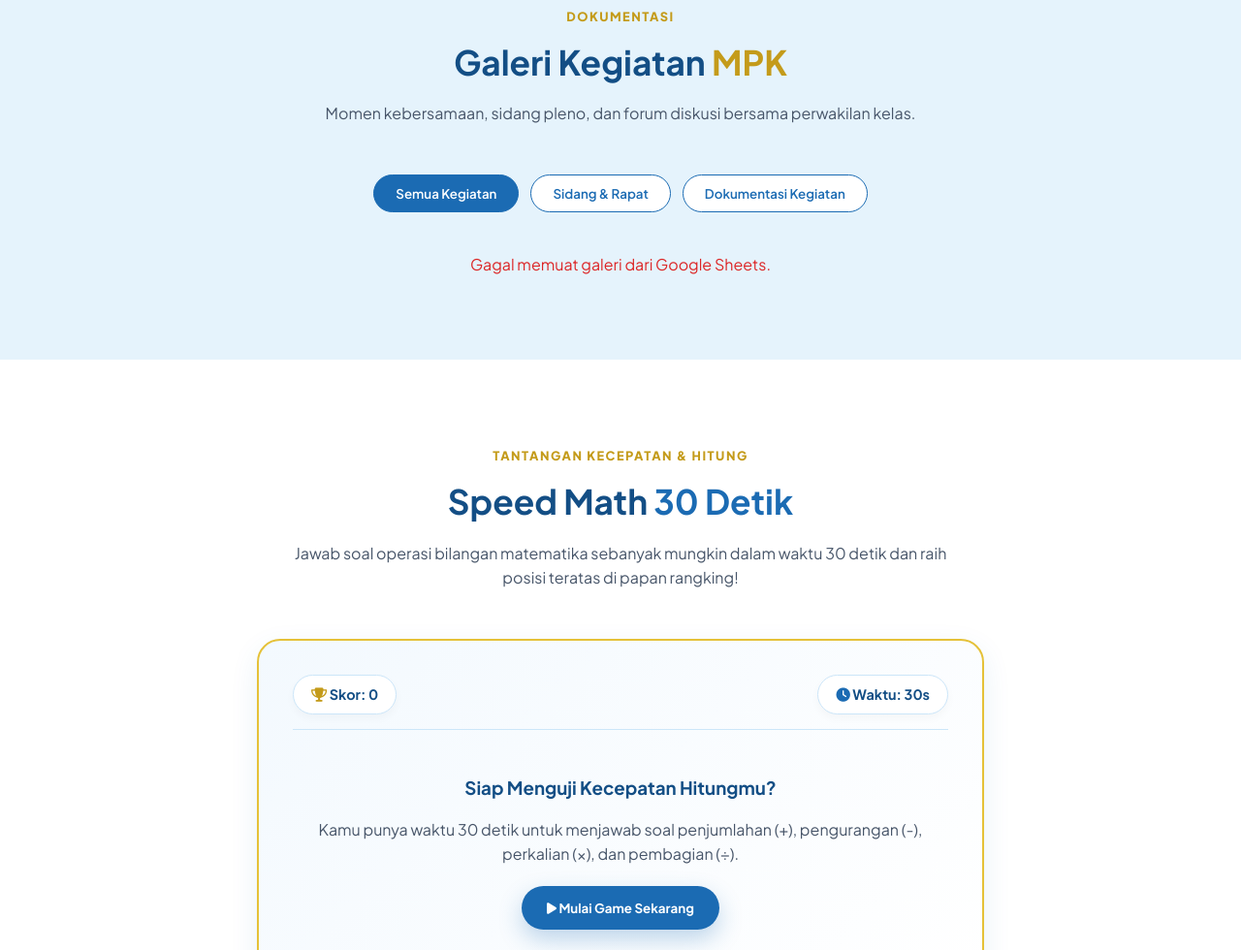
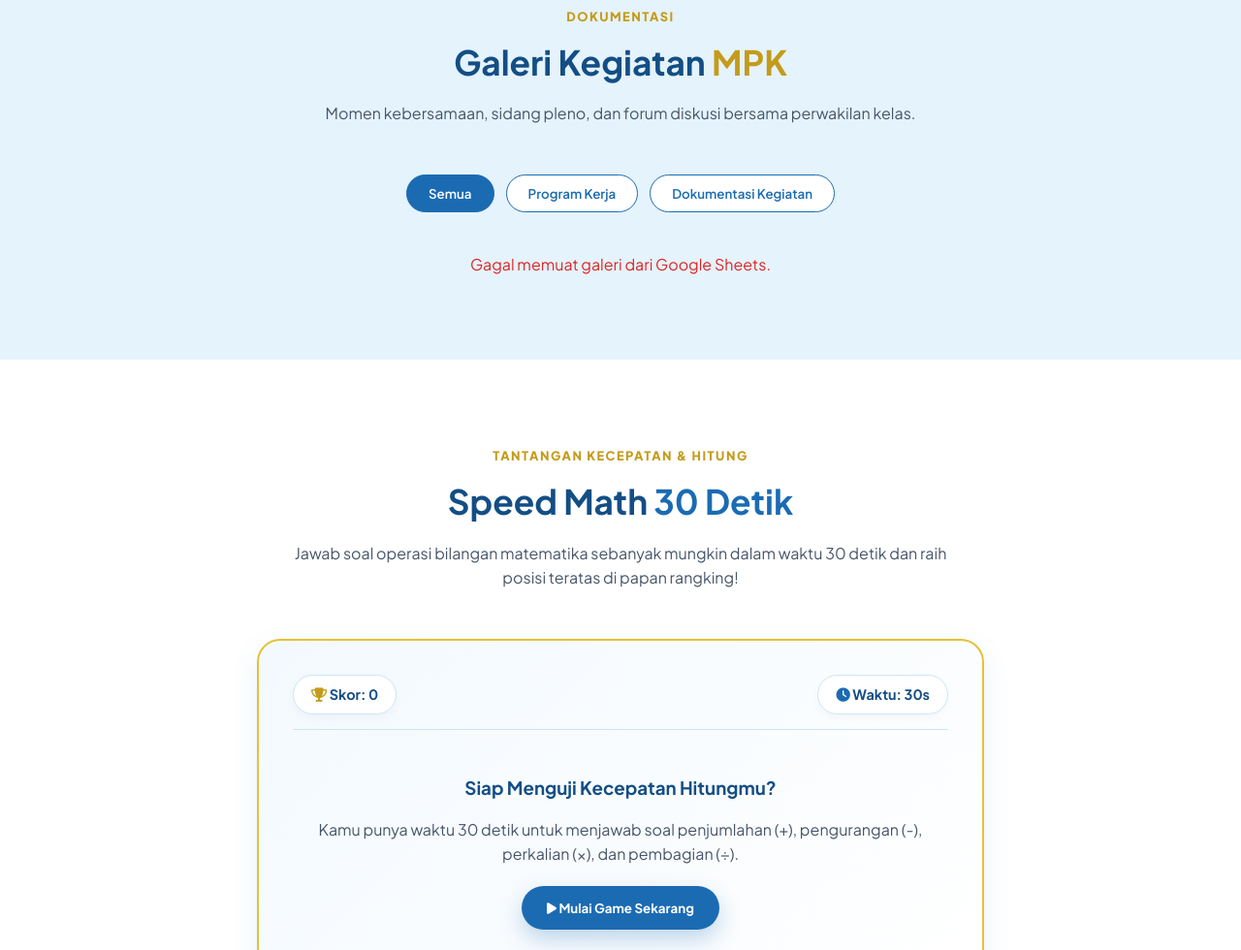
Before and after one commit to mpksmankajen01-dotcom/MPKSMANKA, a plain HTML site: page index.html in a window 1280 px wide. Shown: the part 1520-2500 px from the top of the page at 97% size. Drawn offline with Linux system fonts and the light colour scheme; no server answers.

Commit message:
index.html

```diff
--- a/index.html
+++ b/index.html
@@ -141,8 +141,8 @@
             </div>
 
             <div class="filter-buttons reveal">
-                <button class="filter-btn active" data-filter="all">Semua Kegiatan</button>
-                <button class="filter-btn" data-filter="Sidang dan Rapat">Sidang &amp; Rapat</button>
+                <button class="filter-btn active" data-filter="all">Semua</button>
+                <button class="filter-btn" data-filter="Proker">Program Kerja</button>
                 <button class="filter-btn" data-filter="Dokumentasi Kegiatan">Dokumentasi Kegiatan</button>
             </div>
 
```
